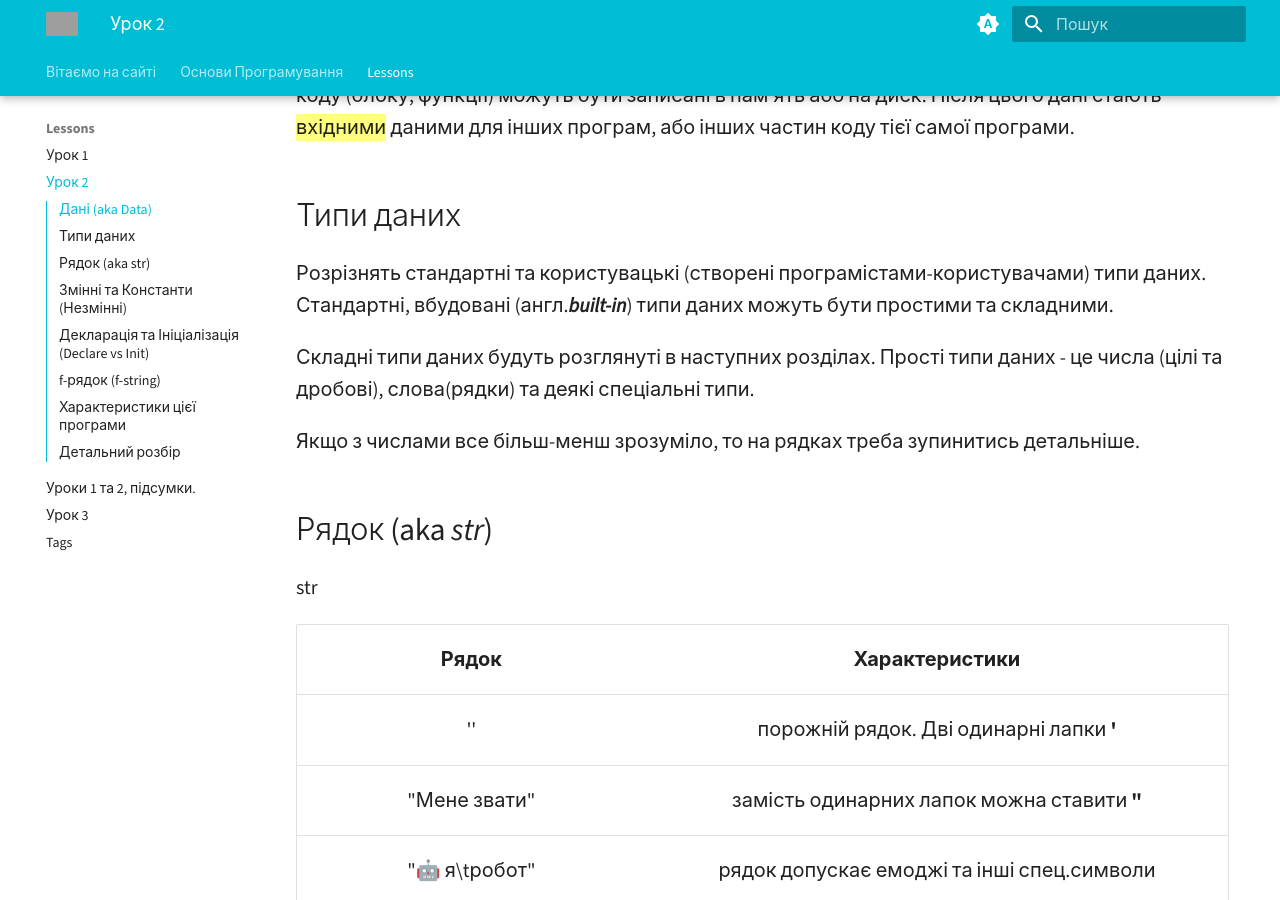
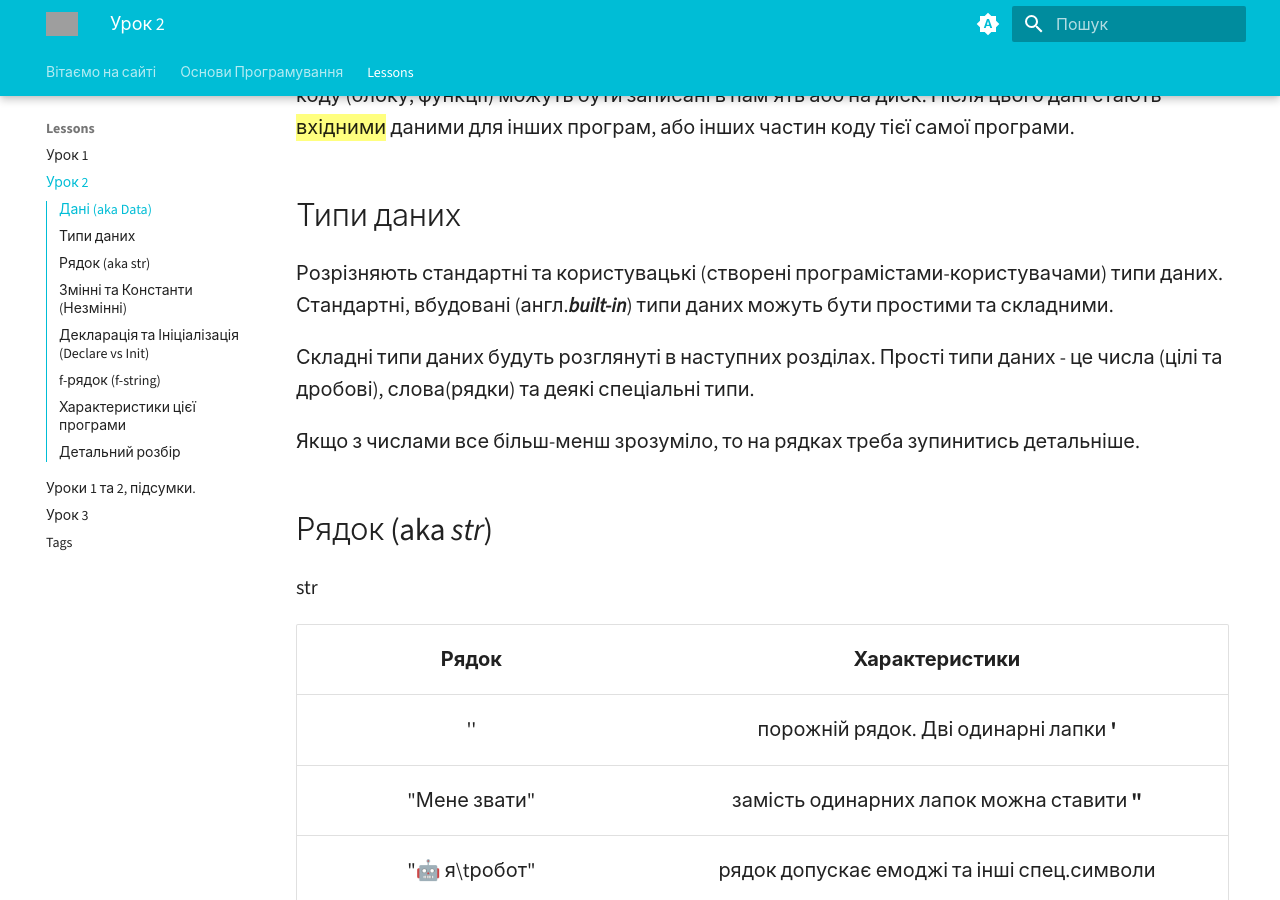
Before and after one commit to kirilche/pykids, an MkDocs documentation site: the page built from docs/lessons/2.md, in a window 1280 px wide and 900 px high, scrolled down 359 px. Built offline with MkDocs 1.6.1 and Material for MkDocs 9.7.7, drawn with Linux system fonts in a browser that asks for light colours; grey boxes are pictures that could not be loaded.

Commit message:
100125 22

````diff
--- a/docs/lessons/2.md
+++ b/docs/lessons/2.md
@@ -15,7 +15,7 @@
 
 ## Типи даних
 
-Розрізнять стандартні та користувацькі (створені програмістами-користувачами) типи даних.
+Розрізняють стандартні та користувацькі (створені програмістами-користувачами) типи даних.
 Стандартні, вбудовані (англ.***built-in***) типи даних можуть бути простими та складними.
 
 Складні типи даних будуть розглянуті в наступних розділах.
@@ -118,10 +118,11 @@
 age = int(input("Введіть свій вік: "))
 ```
 функція `input()` знаходиться всередині дужок функції `int()` тому буде виконана першою за правилами ==композиції функцій==
-Результат ми запишемо до змінної `age`, яка буде {~~рядком~>_цілим числом\_~~}.
+Результат ми запишемо до змінної `age`, яка буде {~~рядком~>\_цілим числом\_~~}.
 ```py title="друк f-рядку. Зверніть увагу на фігурні дужки" linenums="4"
 print(f'👋 Привіт, {name}!\nТи святкуватимеш 🥳 свій {age + 1}ий 🎉 День Народження 🎂')
 ```
-в перших _фігурних_ дужках маємо просто змінну `name`, в других дужках ми виконуємо дію додавання
+
+в перших  _фігурних_ дужках маємо просто змінну `name`, в других дужках ми виконуємо дію додавання
 
  Також ми використали спеціальну послідовність `\n` щоб надрукувати ++enter++
````
Also changed, not shown: docs/lessons/3_summary_1.md (+2 -1 lines).
